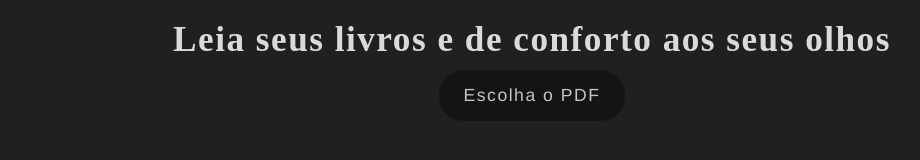
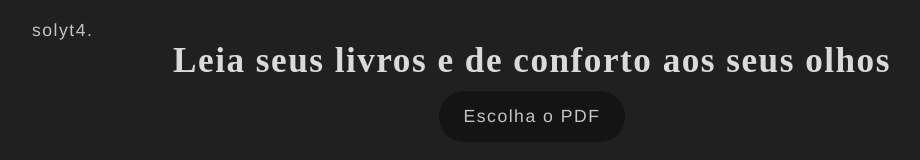
Before and after one commit to Solyt4/pdf-reader, a plain HTML site: page index.html in a window 1280 px wide. Shown: the whole page, without its empty margins (108-1028 px from the left). Drawn offline with Linux system fonts and the light colour scheme; a web font is replaced by a local one.

Commit message:
Update index.html

```diff
--- a/index.html
+++ b/index.html
@@ -15,7 +15,7 @@
   <meta property="og:image" content="https://i.pinimg.com/originals/9e/79/0c/9e790c869a6939ad84d519c331cb86cb.gif" />
 </head>
 
-<body>
+<body>solyt4.
   <h1 class="titule">Leia seus livros e de conforto aos seus olhos</h1>
   <div class="caixa">
     <label for="pdf-input">Escolha o PDF</label>
```
